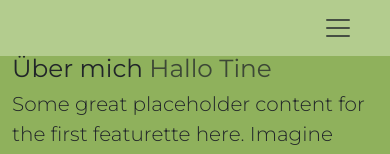
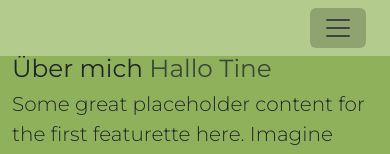
Before and after one commit to lunarpotato/website_dogcoach, a Next.js app: page /about in a window 390 px wide. In both pictures the pointer is over the button "Toggle navigation". Shown: the top 154 px of the page. Built offline with nearby package versions, Linux system fonts and the light colour scheme.

Commit message:
hoverzustand dropdown toggler

```diff
--- a/app/components/Navbar/Navbar.module.css
+++ b/app/components/Navbar/Navbar.module.css
@@ -54,6 +54,10 @@
   transition: var(--bs-navbar-toggler-transition);
 }
 
+.navbar-toggler:hover {
+  background-color: #00000034;
+}
+
 @media (prefers-reduced-motion: reduce) {
   .navbar-toggler {
     transition: none;
```
